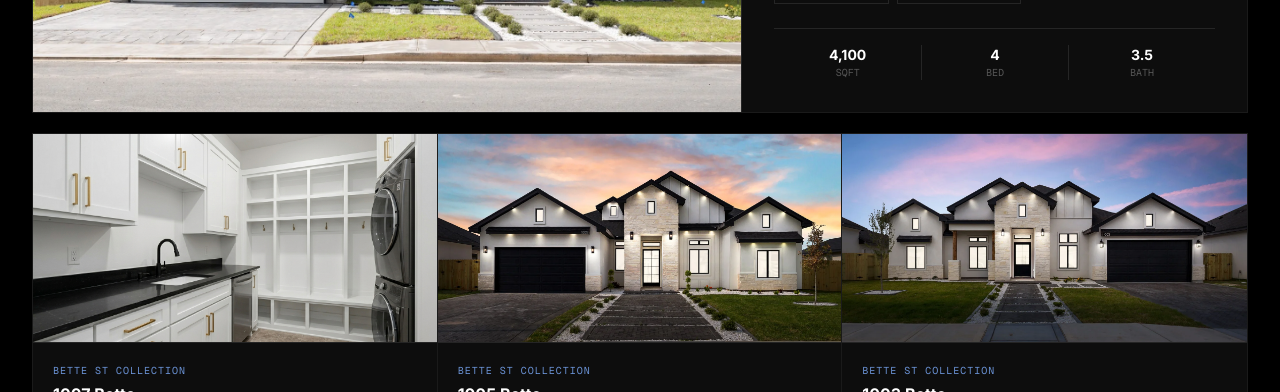
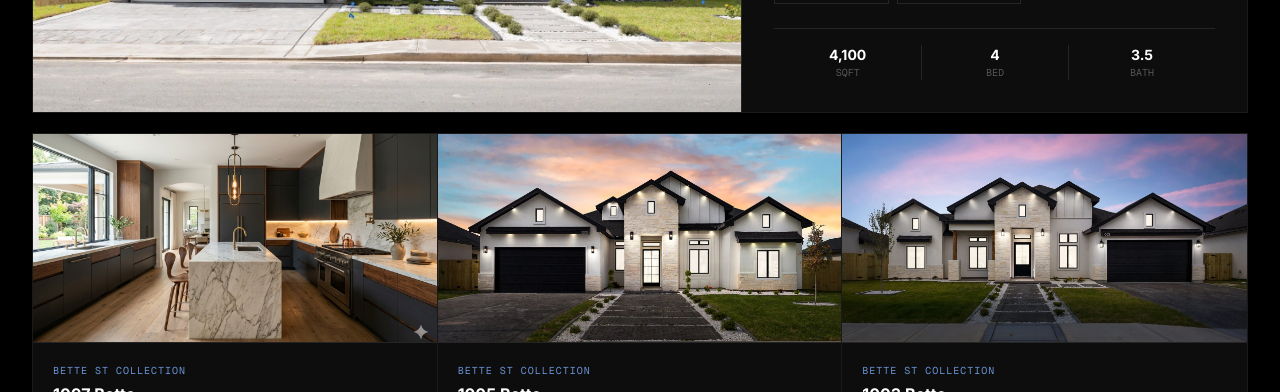
Before and after one commit to maximus34530/rcg-estates, a Next.js app: page / in a window 1280 px wide. Shown: the part 2580-2972 px from the top of the page. Built offline with nearby package versions, Linux system fonts and the light colour scheme; no server answers.

Commit message:
Remove outdated image from Bette project and update mock data references for consistency

```diff
--- a/src/data/mockData.ts
+++ b/src/data/mockData.ts
@@ -82,10 +82,8 @@ export const images = {
 
   // ── 1007 Bette — local images ──
   bette1007: [
-    "/projects/1007-bette/Gemini_Generated_Image_nhbqtrnhbqtrnhbq.jpeg",
+    "/projects/1007-bette/Gemini_Generated_Image_nhbqtrnhbqtrnhbq (1).jpeg",
     "/projects/1007-bette/Gemini_Generated_Image_nhbqtrnhbqtrnhbq.png",
-    "/projects/1007-bette/Gemini_Generated_Image_nhbqtrnhbqtrnhbq (1).jpeg",
-    "/projects/1007-bette/Gemini_Generated_Image_nhbqtrnhbqtrnhbq (1).png",
     "/projects/1007-bette/Gemini_Generated_Image_nhbqtrnhbqtrnhbq (2).png",
     "/projects/1007-bette/Gemini_Generated_Image_nhbqtrnhbqtrnhbq (3).png",
     "/projects/1007-bette/Gemini_Generated_Image_nhbqtrnhbqtrnhbq (4).png",
```
Also changed, not shown: public/projects/1007-bette/Gemini_Generated_Image_nhbqtrnhbqtrnhbq.jpeg (deleted).
